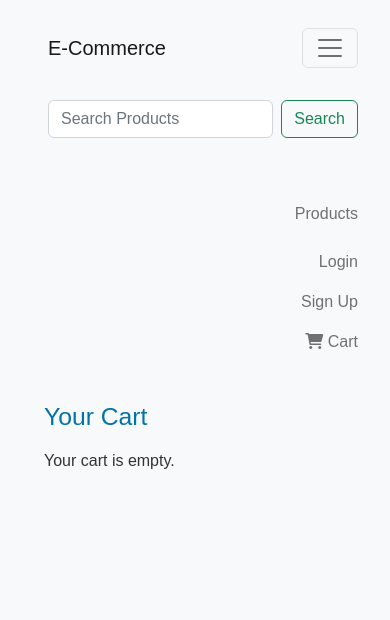
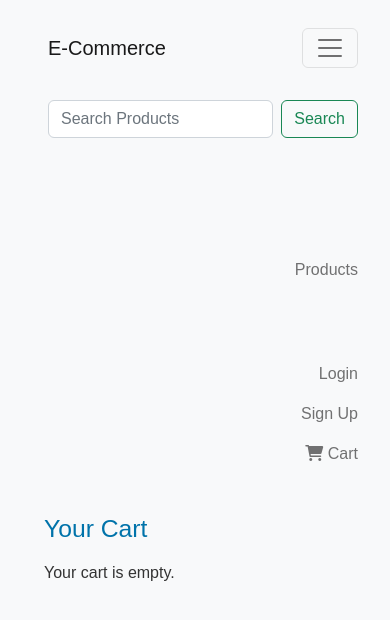
Before and after one commit to jeremyw0886/ecommerce_platform, a Django app: page /cart/ in a window 390 px wide, after a click that opens the changed part. Shown: the top 620 px of the page. Run offline with Django 5.2, Linux system fonts and the light colour scheme; some libraries are stand-ins or nearby versions.

Commit message:
style changes to responsive nav

```diff
--- a/store/static/css/styles.css
+++ b/store/static/css/styles.css
@@ -413,6 +413,16 @@ a:hover {
 /* ==========================================================================
    MEDIA QUERIES - RESPONSIVE STYLING
    ========================================================================== */
+@media (max-width: 992px) {
+  .navbar-nav {
+    justify-content: end;
+  }
+
+  .nav-item:first-of-type {
+    margin-top: 3.5rem;
+  }
+}
+
 @media (min-width: 768px) {
   .container {
     max-width: 100%;
```
